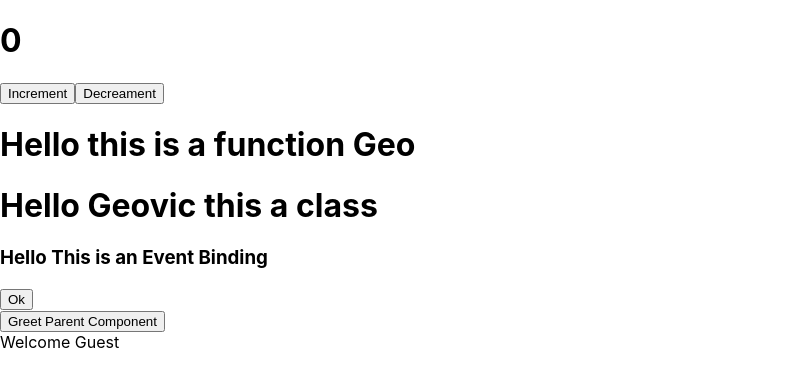
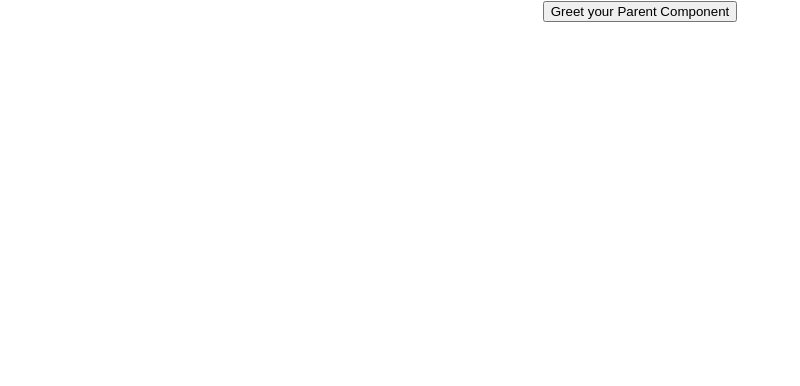
Before and after one commit to Geovica/react-notes, a React (Create React App) app: page / in a window 1280 px wide. Shown: the top 386 px of the page, without its empty margins (0-800 px from the left). Built offline with nearby package versions, Linux system fonts and the light colour scheme.

Commit message:
Sending props to both parent and child

```diff
--- a/src/App.js
+++ b/src/App.js
@@ -1,10 +1,8 @@
 import React, {Component} from 'react';
-import Counter from './Components/Counter';
-import Greet from './Components/Greet';
-import Welcome from './Components/Welcome';
-import ExtendBind from './Components/EventBind';
-import ParentComponent from './Components/ParentComponent';
-import UserGreeting from './Components/UserGreeting';
+import './App.css'
+// import Welcome  from './Components/Welcome';
+import EventBind from './Components/EventBind'
+import ParentComponent from './Components/ParentComponent'
 
 
 
@@ -12,16 +10,9 @@ class App extends Component{
   render() {
   return (
     <div className="App">
-    <Counter  />
-    <Greet name="Geo"/>
-    <Welcome name=" Geovic" />
-
-    <ExtendBind />
-
-
-    <ParentComponent />
-
-    <UserGreeting />
+      {/* <EventBind /> */}
+      <ParentComponent />
+    {/* <Welcome /> */}
 
 
     </div>
--- a/src/Components/ChildComponent.js
+++ b/src/Components/ChildComponent.js
@@ -1,13 +1,13 @@
 import React from 'react';
 
 
+const ChildComponent = ({greet}) => {
 
-function ChildComponent (props) {
     return (
-<div>
-    <button onClick={props.greetHandler}>Greet Parent Component</button>
-</div>
-    )
+        <div>
+            <button onClick={() => greet('child')}>Greet your Parent Component</button>
+        </div>
+    );
 }
 
-export default ChildComponent
+export default ChildComponent;
--- a/src/Components/ParentComponent.js
+++ b/src/Components/ParentComponent.js
@@ -1,25 +1,23 @@
-import React, {Component} from 'react'
+import React, { Component } from 'react'
+import Child from './ChildComponent'
 
-import ChildComponent from './ChildComponent'
+ class ParentComponent extends Component {
+     constructor(props) {
+        super(props)
+        this.state = {
+        parentName: 'Parent'
+        }
+     }
 
 
-class ParentComponent extends Component {
-    constructor(props){
-        super(props)
-        this.state ={
-            parentName: 'parent'
-        }
-        this.greetParent = this.greetParent.bind(this)
-    }
-
-    greetParent() {
-        alert(`Hello ${this.state.parentName}`)
+    greetParent = (childName) =>  {
+        alert(`Hello ${this.state.parentName} from ${childName}`)
     }
     render() {
         return (
-        <div>
-          <ChildComponent greetHandler={this.greetParent} />
-        </div>
+            <div>
+                <Child  greet={this.greetParent}/>
+            </div>
         )
     }
 }
```
